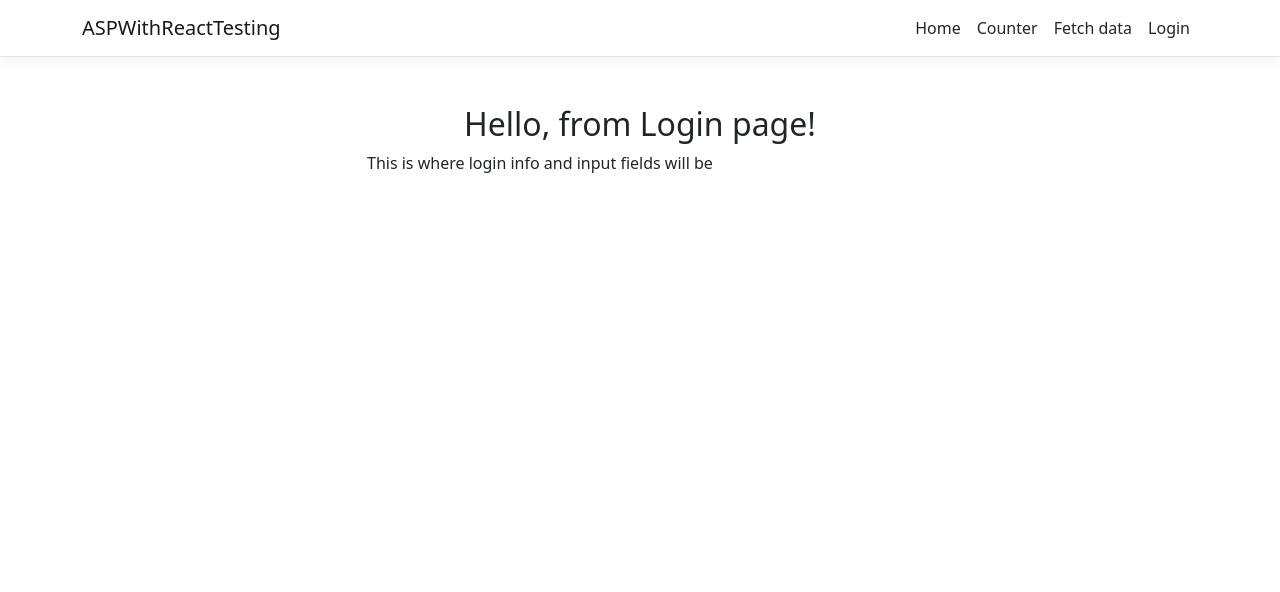
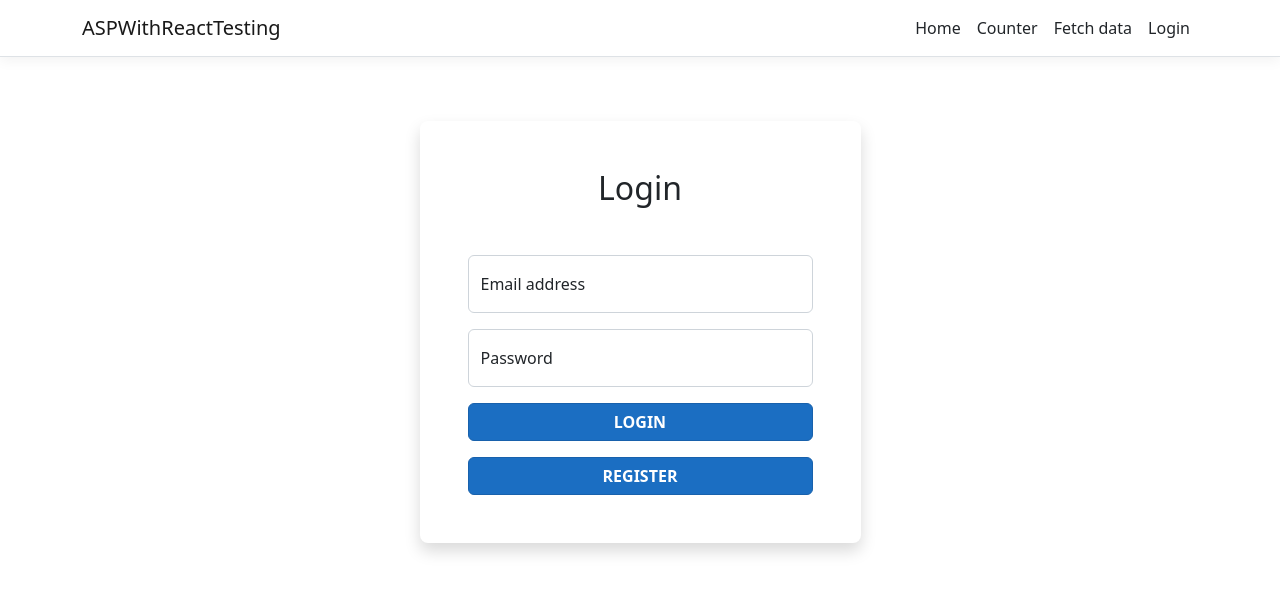
Before and after one commit to AndresF49/ASPWithReactTest, a React (Create React App) app in the folder ClientApp/: page /login in a window 1280 px wide. Shown: the top 592 px of the page. Built offline with nearby package versions, Linux system fonts and the light colour scheme.

Commit message:
added base login form, need to add validation

```diff
--- a/ClientApp/src/components/Account/Login.js
+++ b/ClientApp/src/components/Account/Login.js
@@ -2,17 +2,34 @@ import React, { Component } from 'react';
 
 export class Login extends Component {
     static displayName = Login.name;
-
+    // lets do some validation on the fields too!
+    // we may be able to do input fields as reusable components
     render() {
         return (
-            <div>
-                <h2 class="text-center mt-5">Hello, from Login page!</h2>
+            <div class="container">
                 <div class="row">
-                    <div class="col-md-6 offset-md-3">
-                        This is where login info and input fields will be
+                    <div class="col-sm-9 col-md-7 col-lg-5 mx-auto">
+                        <div class="card border-0 shadow rounded-3 my-5">
+                            <div class="card-body p-4 p-sm-5">
+                                <h5 class="card-title text-center mb-5 fw-light fs-2">Login</h5>
+                                <form>
+                                    <div class="form-floating mb-3">
+                                        <input type="email" class="form-control" id="floatingInput" placeholder="name@example.com" />
+                                        <label for="floatingInput">Email address</label>
+                                    </div>
+                                    <div class="form-floating mb-3">
+                                        <input type="password" class="form-control" id="floatingPassword" placeholder="Password" />
+                                        <label for="floatingPassword">Password</label>
+                                    </div>
+                                    <div class="d-grid gap-3">
+                                        <button class="btn btn-primary btn-login text-uppercase fw-bold" type="submit">Login</button>
+                                        <a class="btn btn-primary btn-login text-uppercase fw-bold" href="#" role="button">Register</a>
+                                    </div>
+                                </form>
+                            </div>
+                        </div>
                     </div>
                 </div>
-
             </div>
         );
     }
```
